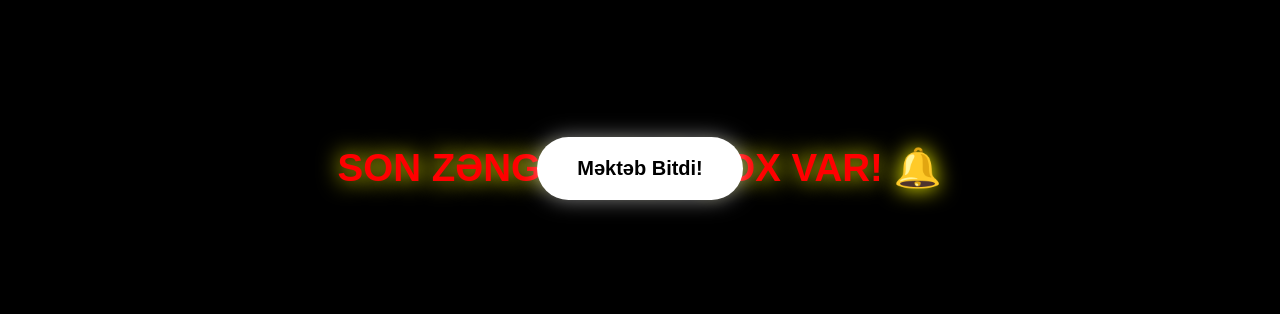
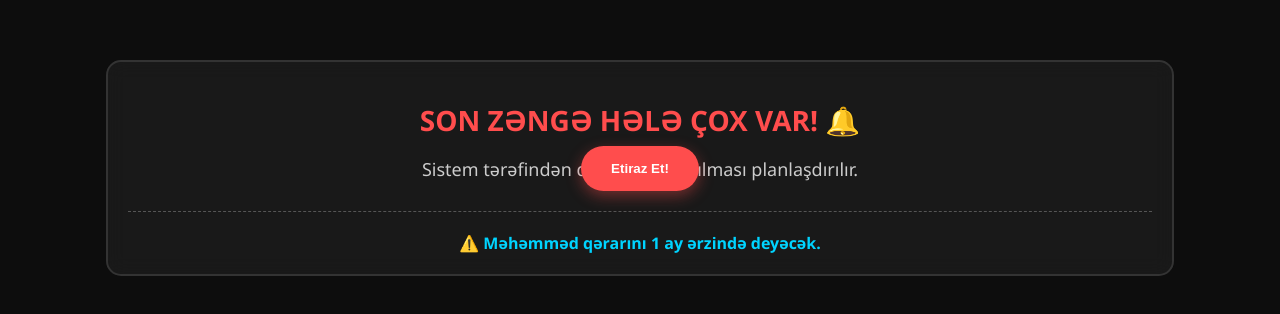
Before and after one commit to ebilovmehemmed073-sys/11-, a plain HTML site: page index.html in a window 1280 px wide. Shown: the part 232-546 px from the top of the page. Drawn offline with Linux system fonts and the light colour scheme.

Commit message:
index.html

```diff
--- a/index.html
+++ b/index.html
@@ -3,12 +3,12 @@
 <head>
     <meta charset="UTF-8">
     <meta name="viewport" content="width=device-width, initial-scale=1.0">
-    <title>Zarafat Saytı</title>
+    <title>Məhəmməd - Rəsmi Bildiriş</title>
     <style>
         body {
-            background-color: #000;
-            color: #ff0000;
-            font-family: 'Arial', sans-serif;
+            background-color: #0d0d0d;
+            color: #fff;
+            font-family: 'Segoe UI', Tahoma, Geneva, Verdana, sans-serif;
             display: flex;
             flex-direction: column;
             justify-content: center;
@@ -19,56 +19,80 @@
             text-align: center;
         }
 
+        .container {
+            padding: 20px;
+            border: 2px solid #333;
+            border-radius: 15px;
+            background: rgba(255, 255, 255, 0.05);
+            backdrop-filter: blur(10px);
+            width: 80%;
+        }
+
         h1 {
-            font-size: 35px;
-            padding: 20px;
-            text-shadow: 2px 2px 10px white;
-            animation: pulse 1s infinite alternate;
+            font-size: 28px;
+            color: #ff4d4d;
+            text-transform: uppercase;
+            margin-bottom: 10px;
+        }
+
+        .info {
+            font-size: 18px;
+            color: #ccc;
+            margin-bottom: 30px;
+        }
+
+        .decision {
+            font-weight: bold;
+            color: #00d4ff;
+            border-top: 1px dashed #555;
+            padding-top: 20px;
         }
 
         #qacan-yazi {
             position: absolute;
-            padding: 20px 40px;
-            background: #ffffff;
-            color: #000;
+            padding: 15px 30px;
+            background: #ff4d4d;
+            color: white;
             font-weight: bold;
-            font-size: 20px;
             border-radius: 50px;
             border: none;
-            box-shadow: 0 0 20px rgba(255,255,255,0.5);
-            touch-action: none; /* Telefonda sürüşməni önləyir */
-        }
-
-        @keyframes pulse {
-            from { transform: scale(1); }
-            to { transform: scale(1.1); text-shadow: 0 0 20px yellow; }
+            touch-action: none;
+            box-shadow: 0 5px 15px rgba(255, 77, 77, 0.4);
         }
     </style>
 </head>
 <body>
 
-    <h1>SON ZƏNGƏ HƏLƏ ÇOX VAR! 🔔</h1>
-    <button id="qacan-yazi">Məktəb Bitdi!</button>
+    <div class="container">
+        <h1>SON ZƏNGƏ HƏLƏ ÇOX VAR! 🔔</h1>
+        <p class="info">Sistem tərəfindən dərslərin uzadılması planlaşdırılır.</p>
+
+        <div class="decision">
+            ⚠️ Məhəmməd qərarını 1 ay ərzində deyəcək.
+        </div>
+    </div>
+
+    <button id="qacan-yazi">Etiraz Et!</button>
 
     <script>
         const btn = document.getElementById('qacan-yazi');
 
-        // Həm toxunma, həm də üzərinə gəlmə hadisəsi
         const qacirt = () => {
             const x = Math.random() * (window.innerWidth - btn.clientWidth);
             const y = Math.random() * (window.innerHeight - btn.clientHeight);
-
             btn.style.left = x + 'px';
             btn.style.top = y + 'px';
         };
 
         btn.addEventListener('touchstart', (e) => {
-            e.preventDefault(); // Klikləməyi çətinləşdirir
+            e.preventDefault();
             qacirt();
         });
 
+        btn.addEventListener('mouseover', qacirt);
+
         btn.addEventListener('click', () => {
-            alert("Təəssüf! Hələ imtahanlar və dərslər səni gözləyir! 😂");
+            alert("Etiraz qəbul olunmadı! Gözləməkdə qalın.");
         });
     </script>
 
```
